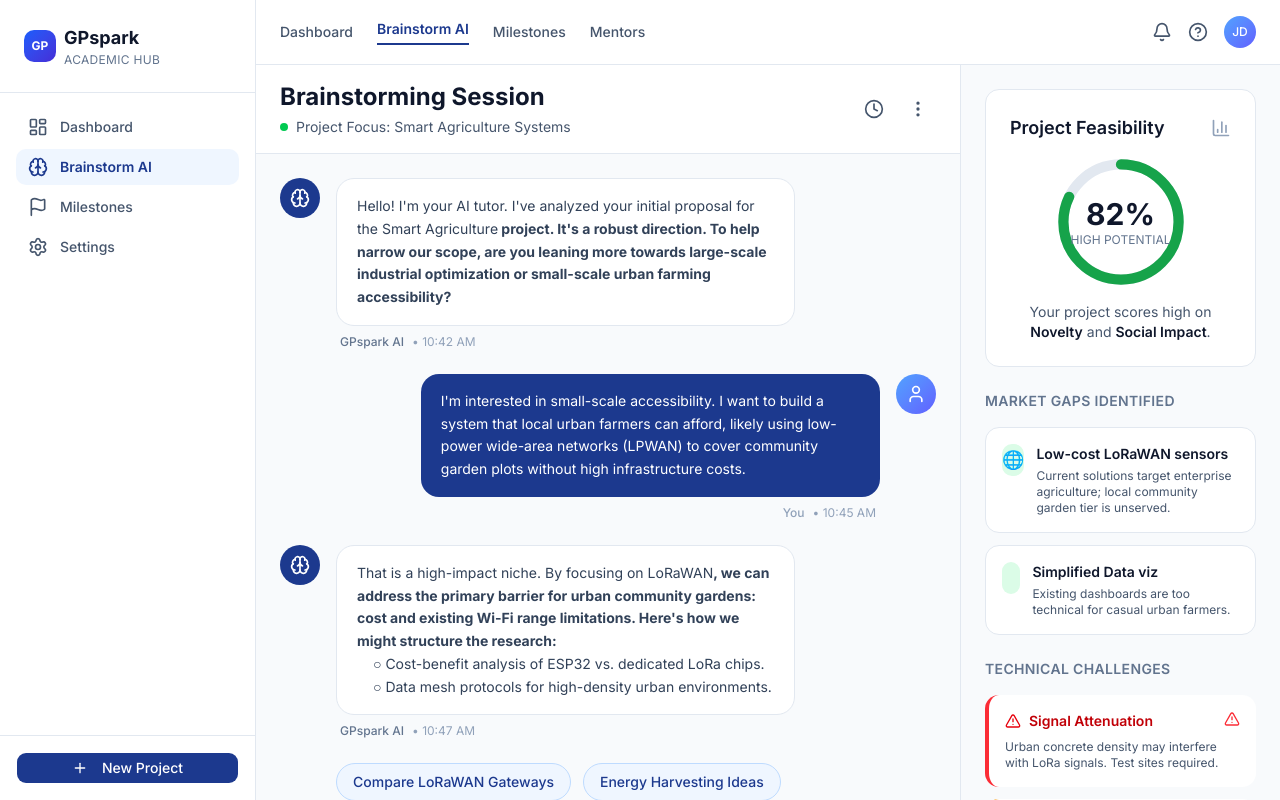
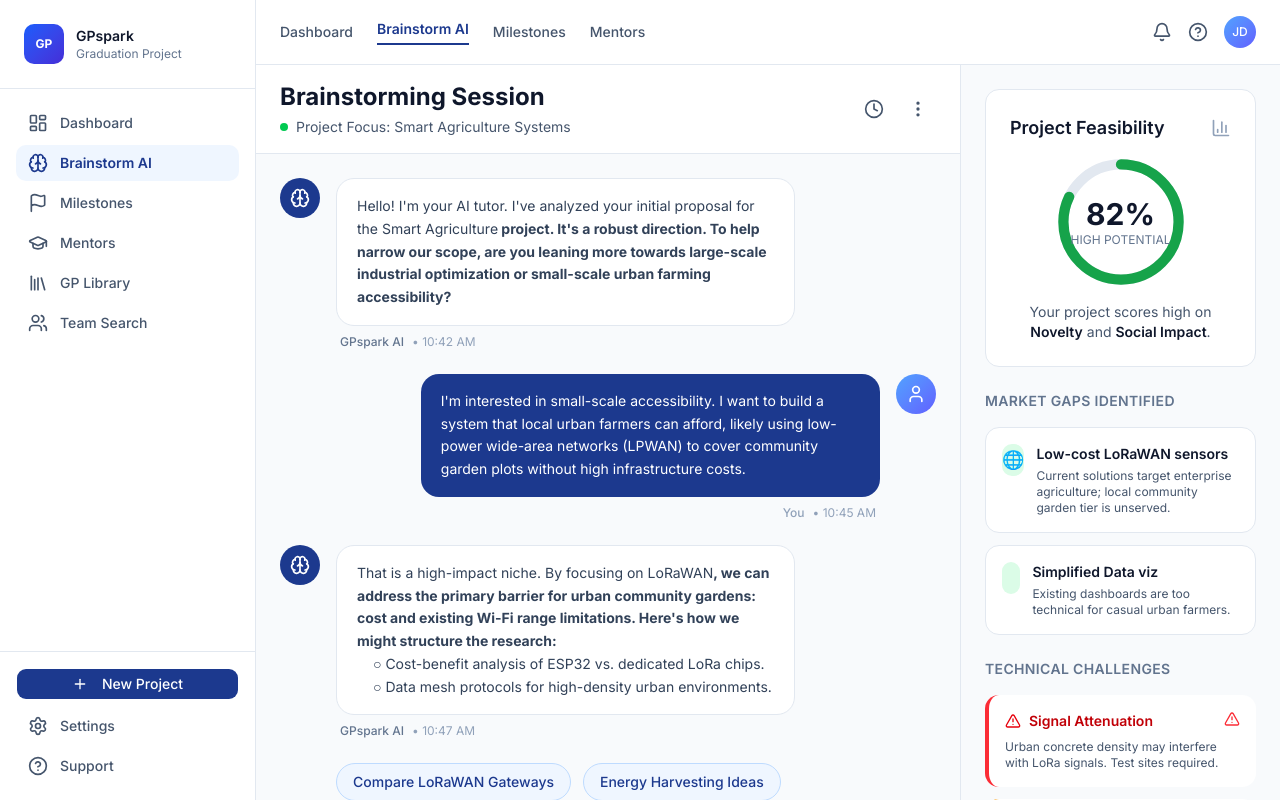
Before and after one commit to Ahmed900Wael/gpspark-fcai, a Next.js app: page /brainstorm in a window 1280 px wide. Shown: the top 800 px of the page. Built offline with nearby package versions, Linux system fonts and the light colour scheme.

Commit message:
feat: standardize sidebar across all pages with consistent navigation

```diff
--- a/app/brainstorm/page.tsx
+++ b/app/brainstorm/page.tsx
@@ -3,7 +3,7 @@
 import Link from "next/link";
 import { Button } from "@/components/ui/button";
 import {
-  LayoutDashboard, Brain, Flag, Settings, Plus, Send, Paperclip,
+  LayoutDashboard, Brain, Flag, GraduationCap, Library, Users, Settings, Plus, Send, Paperclip,
   Clock, MoreVertical, User, Bell, HelpCircle, CheckCircle2,
   AlertTriangle, Battery, BarChart3, FileText, ChevronRight
 } from "lucide-react";
@@ -69,13 +69,13 @@ export default function BrainstormAI() {
       {/* Left Sidebar - Fixed */}
       <aside className="fixed left-0 top-0 w-64 h-screen bg-white border-r border-slate-200 flex flex-col z-50">
         <div className="p-6 border-b border-slate-200">
-          <div className="flex items-center gap-2">
-            <div className="flex h-8 w-8 items-center justify-center rounded-lg bg-gradient-to-br from-blue-600 to-indigo-700">
+          <div className="flex items-center gap-3">
+            <div className="w-10 h-10 rounded-lg bg-gradient-to-br from-blue-600 to-indigo-700 flex items-center justify-center">
               <span className="text-xs font-bold text-white">GP</span>
             </div>
             <div>
-              <div className="text-lg font-bold text-slate-900">GPspark</div>
-              <div className="text-xs text-slate-500 uppercase tracking-wide">Academic Hub</div>
+              <div className="text-sm font-semibold text-slate-900">GPspark</div>
+              <div className="text-xs text-slate-500">Graduation Project</div>
             </div>
           </div>
         </div>
@@ -93,17 +93,33 @@ export default function BrainstormAI() {
             <Flag className="h-5 w-5" />
             <span className="text-sm font-medium">Milestones</span>
           </Link>
+          <Link href="/mentors" className="flex items-center gap-3 px-3 py-2 rounded-lg text-slate-600 hover:bg-slate-50 transition-colors">
+            <GraduationCap className="h-5 w-5" />
+            <span className="text-sm font-medium">Mentors</span>
+          </Link>
+          <Link href="/library" className="flex items-center gap-3 px-3 py-2 rounded-lg text-slate-600 hover:bg-slate-50 transition-colors">
+            <Library className="h-5 w-5" />
+            <span className="text-sm font-medium">GP Library</span>
+          </Link>
+          <Link href="/team" className="flex items-center gap-3 px-3 py-2 rounded-lg text-slate-600 hover:bg-slate-50 transition-colors">
+            <Users className="h-5 w-5" />
+            <span className="text-sm font-medium">Team Search</span>
+          </Link>
+        </nav>
+
+        <div className="p-4 space-y-1 border-t border-slate-200">
+          <Button className="w-full bg-blue-900 hover:bg-blue-800 text-white mb-2">
+            <Plus className="h-4 w-4 mr-2" />
+            New Project
+          </Button>
           <Link href="/settings" className="flex items-center gap-3 px-3 py-2 rounded-lg text-slate-600 hover:bg-slate-50 transition-colors">
             <Settings className="h-5 w-5" />
             <span className="text-sm font-medium">Settings</span>
           </Link>
-        </nav>
-
-        <div className="p-4 border-t border-slate-200">
-          <Button className="w-full bg-blue-900 hover:bg-blue-800 text-white">
-            <Plus className="h-4 w-4 mr-2" />
-            New Project
-          </Button>
+          <Link href="/support" className="flex items-center gap-3 px-3 py-2 rounded-lg text-slate-600 hover:bg-slate-50 transition-colors">
+            <HelpCircle className="h-5 w-5" />
+            <span className="text-sm font-medium">Support</span>
+          </Link>
         </div>
       </aside>
 
--- a/app/library/page.tsx
+++ b/app/library/page.tsx
@@ -3,7 +3,7 @@
 import Link from "next/link";
 import { Button } from "@/components/ui/button";
 import {
-  LayoutDashboard, Library, Users, Brain, Settings, HelpCircle,
+  LayoutDashboard, Library, Users, Brain, Flag, GraduationCap, Settings, HelpCircle,
   Plus, Search, Filter, Calendar, Star, ArrowRight, Lightbulb,
   Bell, User, ChevronDown
 } from "lucide-react";
@@ -62,12 +62,12 @@ export default function GPLibrary() {
       <aside className="fixed left-0 top-0 w-64 h-screen bg-white border-r border-slate-200 flex flex-col z-50">
         <div className="p-6 border-b border-slate-200">
           <div className="flex items-center gap-3">
-            <div className="w-10 h-10 rounded-full bg-gradient-to-br from-blue-400 to-indigo-500 flex items-center justify-center text-white text-sm font-medium">
-              JD
+            <div className="w-10 h-10 rounded-lg bg-gradient-to-br from-blue-600 to-indigo-700 flex items-center justify-center">
+              <span className="text-xs font-bold text-white">GP</span>
             </div>
             <div>
-              <div className="text-sm font-semibold text-slate-900">FCAI Student</div>
-              <div className="text-xs text-slate-500">Senior Year</div>
+              <div className="text-sm font-semibold text-slate-900">GPspark</div>
+              <div className="text-xs text-slate-500">Graduation Project</div>
             </div>
           </div>
         </div>
@@ -77,6 +77,18 @@ export default function GPLibrary() {
             <LayoutDashboard className="h-5 w-5" />
             <span className="text-sm font-medium">Dashboard</span>
           </Link>
+          <Link href="/brainstorm" className="flex items-center gap-3 px-3 py-2 rounded-lg text-slate-600 hover:bg-slate-50 transition-colors">
+            <Brain className="h-5 w-5" />
+            <span className="text-sm font-medium">Brainstorm AI</span>
+          </Link>
+          <Link href="/milestones" className="flex items-center gap-3 px-3 py-2 rounded-lg text-slate-600 hover:bg-slate-50 transition-colors">
+            <Flag className="h-5 w-5" />
+            <span className="text-sm font-medium">Milestones</span>
+          </Link>
+          <Link href="/mentors" className="flex items-center gap-3 px-3 py-2 rounded-lg text-slate-600 hover:bg-slate-50 transition-colors">
+            <GraduationCap className="h-5 w-5" />
+            <span className="text-sm font-medium">Mentors</span>
+          </Link>
           <Link href="/library" className="flex items-center gap-3 px-3 py-2 rounded-lg bg-blue-50 text-blue-900">
             <Library className="h-5 w-5" />
             <span className="text-sm font-semibold">GP Library</span>
@@ -84,10 +96,6 @@ export default function GPLibrary() {
           <Link href="/team" className="flex items-center gap-3 px-3 py-2 rounded-lg text-slate-600 hover:bg-slate-50 transition-colors">
             <Users className="h-5 w-5" />
             <span className="text-sm font-medium">Team Search</span>
-          </Link>
-          <Link href="/brainstorm" className="flex items-center gap-3 px-3 py-2 rounded-lg text-slate-600 hover:bg-slate-50 transition-colors">
-            <Brain className="h-5 w-5" />
-            <span className="text-sm font-medium">Brainstorm AI</span>
           </Link>
         </nav>
 
--- a/app/milestones/page.tsx
+++ b/app/milestones/page.tsx
@@ -3,9 +3,9 @@
 import Link from "next/link";
 import { Button } from "@/components/ui/button";
 import {
-  LayoutDashboard, Brain, Flag, GraduationCap, Settings, HelpCircle,
+  LayoutDashboard, Brain, Flag, GraduationCap, Library, Users, Settings, HelpCircle,
   Plus, Share2, CheckCircle2, Circle, Clock, MessageSquare,
-  FileText, Users, ChevronRight, Download, Bell
+  FileText, ChevronRight, Download, Bell
 } from "lucide-react";
 
 const phases = [
@@ -80,6 +80,14 @@ export default function Milestones() {
             <GraduationCap className="h-5 w-5" />
             <span className="text-sm font-medium">Mentors</span>
           </Link>
+          <Link href="/library" className="flex items-center gap-3 px-3 py-2 rounded-lg text-slate-600 hover:bg-slate-50 transition-colors">
+            <Library className="h-5 w-5" />
+            <span className="text-sm font-medium">GP Library</span>
+          </Link>
+          <Link href="/team" className="flex items-center gap-3 px-3 py-2 rounded-lg text-slate-600 hover:bg-slate-50 transition-colors">
+            <Users className="h-5 w-5" />
+            <span className="text-sm font-medium">Team Search</span>
+          </Link>
         </nav>
 
         <div className="p-4 space-y-1 border-t border-slate-200">
@@ -87,15 +95,13 @@ export default function Milestones() {
             <Plus className="h-4 w-4 mr-2" />
             New Project
           </Button>
+          <Link href="/settings" className="flex items-center gap-3 px-3 py-2 rounded-lg text-slate-600 hover:bg-slate-50 transition-colors">
+            <Settings className="h-5 w-5" />
+            <span className="text-sm font-medium">Settings</span>
+          </Link>
           <Link href="/support" className="flex items-center gap-3 px-3 py-2 rounded-lg text-slate-600 hover:bg-slate-50 transition-colors">
             <HelpCircle className="h-5 w-5" />
             <span className="text-sm font-medium">Support</span>
-          </Link>
-          <Link href="/logout" className="flex items-center gap-3 px-3 py-2 rounded-lg text-slate-600 hover:bg-slate-50 transition-colors">
-            <svg className="h-5 w-5" fill="none" stroke="currentColor" viewBox="0 0 24 24">
-              <path strokeLinecap="round" strokeLinejoin="round" strokeWidth={2} d="M17 16l4-4m0 0l-4-4m4 4H7m6 4v1a3 3 0 01-3 3H6a3 3 0 01-3-3V7a3 3 0 013-3h4a3 3 0 013 3v1" />
-            </svg>
-            <span className="text-sm font-medium">Logout</span>
           </Link>
         </div>
       </aside>
--- a/app/team/page.tsx
+++ b/app/team/page.tsx
@@ -3,7 +3,7 @@
 import Link from "next/link";
 import { Button } from "@/components/ui/button";
 import {
-  LayoutDashboard, Library, Users, Brain, Settings, HelpCircle,
+  LayoutDashboard, Library, Users, Brain, Flag, GraduationCap, Settings, HelpCircle,
   Plus, Search, Filter, Bell, User, MessageSquare, Lightbulb
 } from "lucide-react";
 import { useState } from "react";
@@ -81,12 +81,12 @@ export default function TeamFormation() {
       <aside className="fixed left-0 top-0 w-64 h-screen bg-white border-r border-slate-200 flex flex-col z-50">
         <div className="p-6 border-b border-slate-200">
           <div className="flex items-center gap-3">
-            <div className="w-10 h-10 rounded-full bg-gradient-to-br from-blue-400 to-indigo-500 flex items-center justify-center text-white text-sm font-medium">
-              JD
+            <div className="w-10 h-10 rounded-lg bg-gradient-to-br from-blue-600 to-indigo-700 flex items-center justify-center">
+              <span className="text-xs font-bold text-white">GP</span>
             </div>
             <div>
-              <div className="text-sm font-semibold text-slate-900">FCAI Student</div>
-              <div className="text-xs text-slate-500">Senior Year</div>
+              <div className="text-sm font-semibold text-slate-900">GPspark</div>
+              <div className="text-xs text-slate-500">Graduation Project</div>
             </div>
           </div>
         </div>
@@ -96,6 +96,18 @@ export default function TeamFormation() {
             <LayoutDashboard className="h-5 w-5" />
             <span className="text-sm font-medium">Dashboard</span>
           </Link>
+          <Link href="/brainstorm" className="flex items-center gap-3 px-3 py-2 rounded-lg text-slate-600 hover:bg-slate-50 transition-colors">
+            <Brain className="h-5 w-5" />
+            <span className="text-sm font-medium">Brainstorm AI</span>
+          </Link>
+          <Link href="/milestones" className="flex items-center gap-3 px-3 py-2 rounded-lg text-slate-600 hover:bg-slate-50 transition-colors">
+            <Flag className="h-5 w-5" />
+            <span className="text-sm font-medium">Milestones</span>
+          </Link>
+          <Link href="/mentors" className="flex items-center gap-3 px-3 py-2 rounded-lg text-slate-600 hover:bg-slate-50 transition-colors">
+            <GraduationCap className="h-5 w-5" />
+            <span className="text-sm font-medium">Mentors</span>
+          </Link>
           <Link href="/library" className="flex items-center gap-3 px-3 py-2 rounded-lg text-slate-600 hover:bg-slate-50 transition-colors">
             <Library className="h-5 w-5" />
             <span className="text-sm font-medium">GP Library</span>
@@ -103,10 +115,6 @@ export default function TeamFormation() {
           <Link href="/team" className="flex items-center gap-3 px-3 py-2 rounded-lg bg-blue-50 text-blue-900">
             <Users className="h-5 w-5" />
             <span className="text-sm font-semibold">Team Search</span>
-          </Link>
-          <Link href="/brainstorm" className="flex items-center gap-3 px-3 py-2 rounded-lg text-slate-600 hover:bg-slate-50 transition-colors">
-            <Brain className="h-5 w-5" />
-            <span className="text-sm font-medium">Brainstorm AI</span>
           </Link>
         </nav>
 
```
